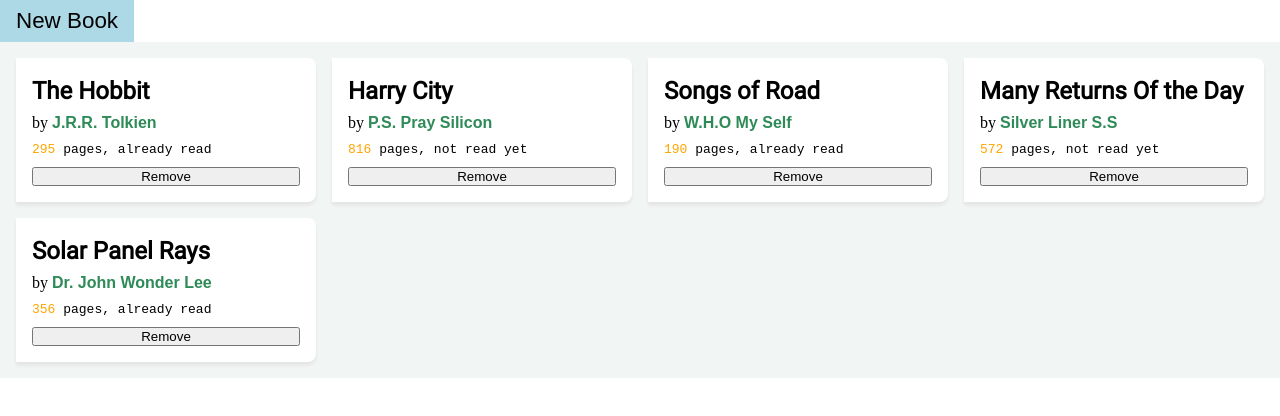
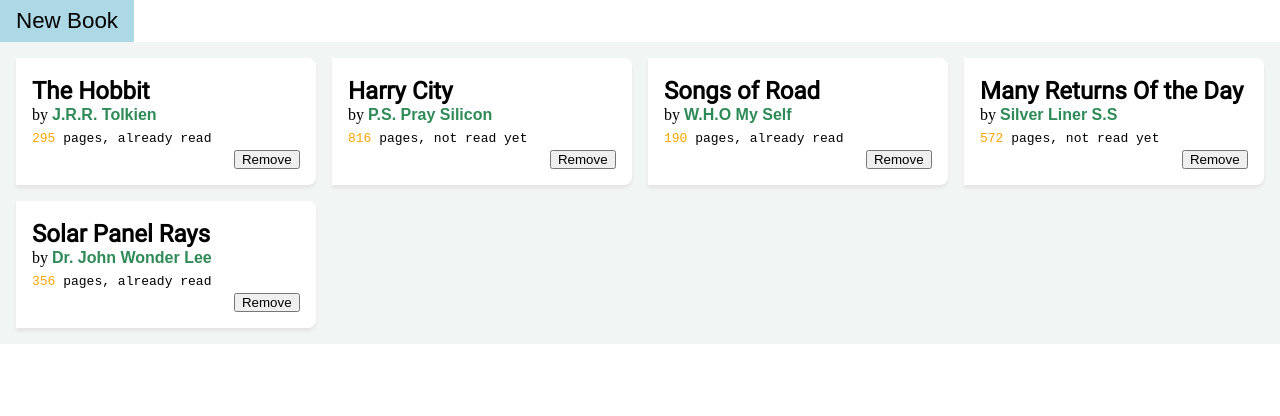
Before and after one commit to Rajanikanth0/odin-library, a plain HTML site: page index.html in a window 1280 px wide. Drawn offline with Linux system fonts and the light colour scheme.

Commit message:
style: align remove-book button and using grid

```diff
--- a/css/style.css
+++ b/css/style.css
@@ -16,7 +16,6 @@
   display: grid;
   gap: 1rem;
   grid-template-columns: repeat(auto-fit, minmax(15rem, 1fr));
-  grid-auto-rows: 9rem;
 }
 
 .book {
@@ -25,13 +24,11 @@
   box-shadow: 0 0.2rem 0.2rem rgb(228, 228, 228);
   border-radius: 0 0.5rem 0.5rem 0;
 
-  display: flex;
-  flex-direction: column;
-  justify-content: space-between;
+  display: grid;
+  grid-template-rows: 3fr 1fr 1fr;
 }
 .book .title {
   font-family: "roboto";
-  margin-bottom: 0.5rem;
 }
 .book .author {
   font-family: sans-serif;
@@ -76,3 +73,8 @@
 input {
   padding: 0.4rem;
 }
+
+.remove-book {
+  justify-self: end;
+  padding: 0 0.4rem;
+}
```
